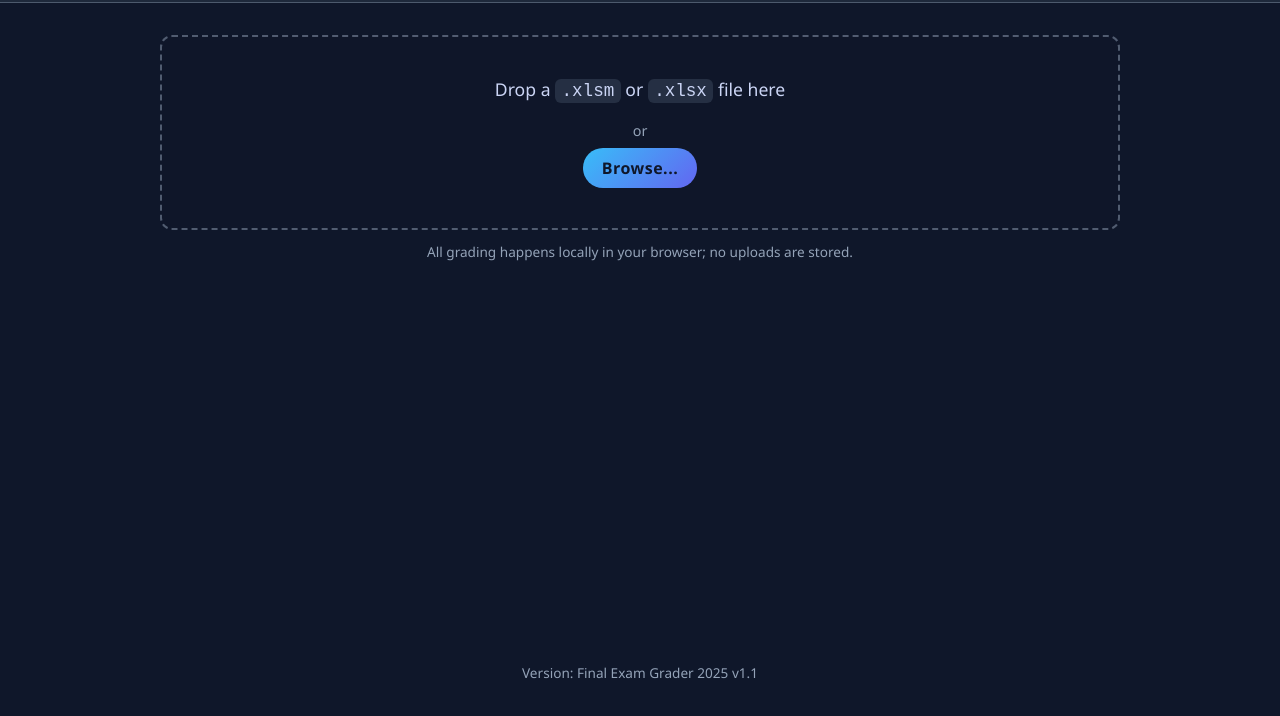
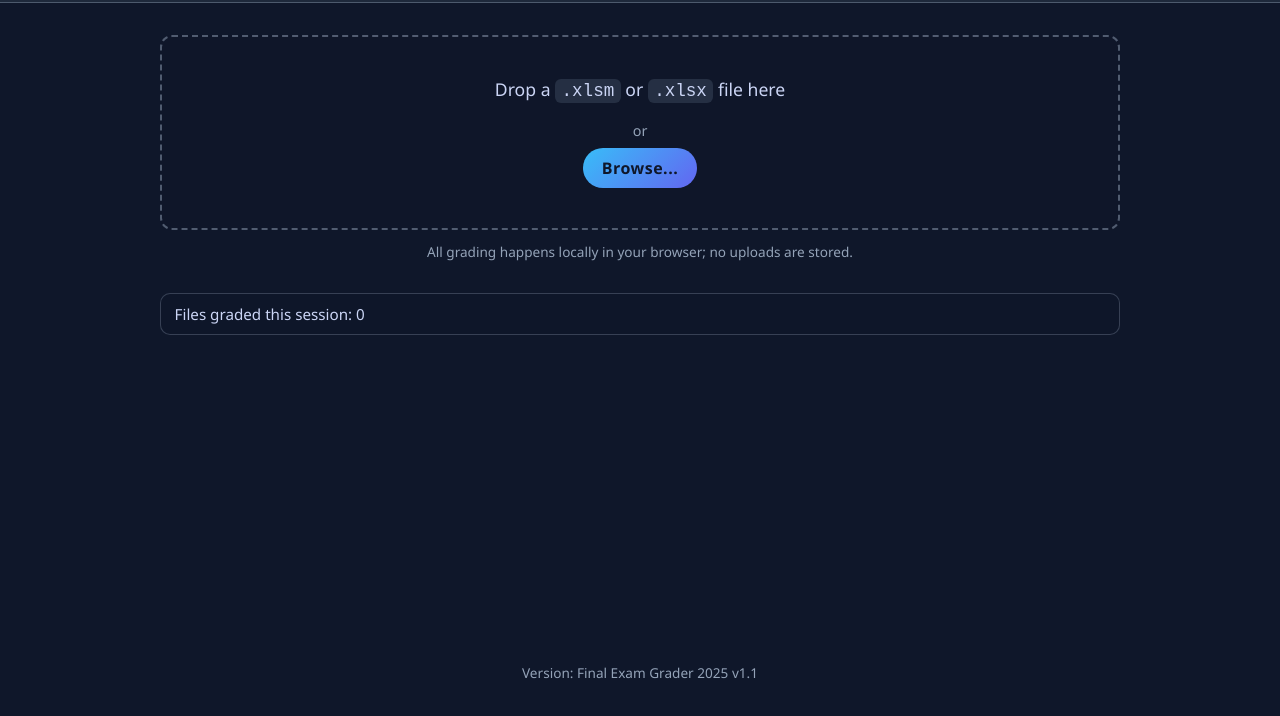
Before and after one commit to dellolmstead-eng/AE210FinalExamGrader, a website with bundled scripts: page docs/index.html in a window 1280 px wide. Shown: the part 84-800 px from the top of the page. Built offline with nearby package versions, Linux system fonts and the light colour scheme.

Commit message:
Add session grading counter to UI

```diff
--- a/docs/app.js
+++ b/docs/app.js
@@ -10,6 +10,8 @@ const bonusLine = document.getElementById("cutout-line");
 const feedbackLog = document.getElementById("feedback-log");
 const macroWarning = document.getElementById("macro-warning");
 const statusMessage = document.getElementById("status-message");
+const sessionCounter = document.getElementById("session-counter");
+let gradedCount = 0;
 
 function resetUI() {
   resultsSection.classList.add("hidden");
@@ -19,6 +21,14 @@ function resetUI() {
   scoreLine.textContent = "";
   bonusLine.textContent = "";
   feedbackLog.textContent = "";
+}
+
+function updateSessionCounter(fileName = "") {
+  if (!sessionCounter) return;
+  const label = fileName
+    ? `Files graded this session: ${gradedCount} (last: ${fileName})`
+    : `Files graded this session: ${gradedCount}`;
+  sessionCounter.textContent = label;
 }
 
 function showStatus(text, level = "info") {
@@ -61,6 +71,8 @@ async function gradeFile(file) {
 
     resultsSection.classList.remove("hidden");
     showStatus("Grading complete.", "info");
+    gradedCount += 1;
+    updateSessionCounter(file.name);
   } catch (err) {
     console.error(err);
     showStatus(`Error: ${err?.message || "Unable to grade this file."}`, "error");
@@ -93,3 +105,5 @@ dropZone.addEventListener("drop", (event) => {
   dropZone.classList.remove("dragging");
   handleFiles(event.dataTransfer.files);
 });
+
+updateSessionCounter();
--- a/docs/index.html
+++ b/docs/index.html
@@ -29,6 +29,10 @@
       <div id="status-message" class="message info hidden"></div>
     </section>
 
+    <section class="session-stats">
+      <p id="session-counter" class="session-counter">Files graded this session: 0</p>
+    </section>
+
     <section class="results hidden" id="results">
       <div class="summary">
         <h2>Score Summary</h2>
--- a/docs/styles.css
+++ b/docs/styles.css
@@ -116,6 +116,20 @@ main {
   display: flex;
   flex-direction: column;
   gap: 0.75rem;
+}
+
+.session-stats {
+  margin: 0.5rem 0 0;
+}
+
+.session-counter {
+  margin: 0;
+  font-size: 0.95rem;
+  color: #cbd5f5;
+  background: rgba(15, 23, 42, 0.7);
+  border-radius: 10px;
+  padding: 0.65rem 0.85rem;
+  border: 1px solid rgba(148, 163, 184, 0.3);
 }
 
 .message {
```
